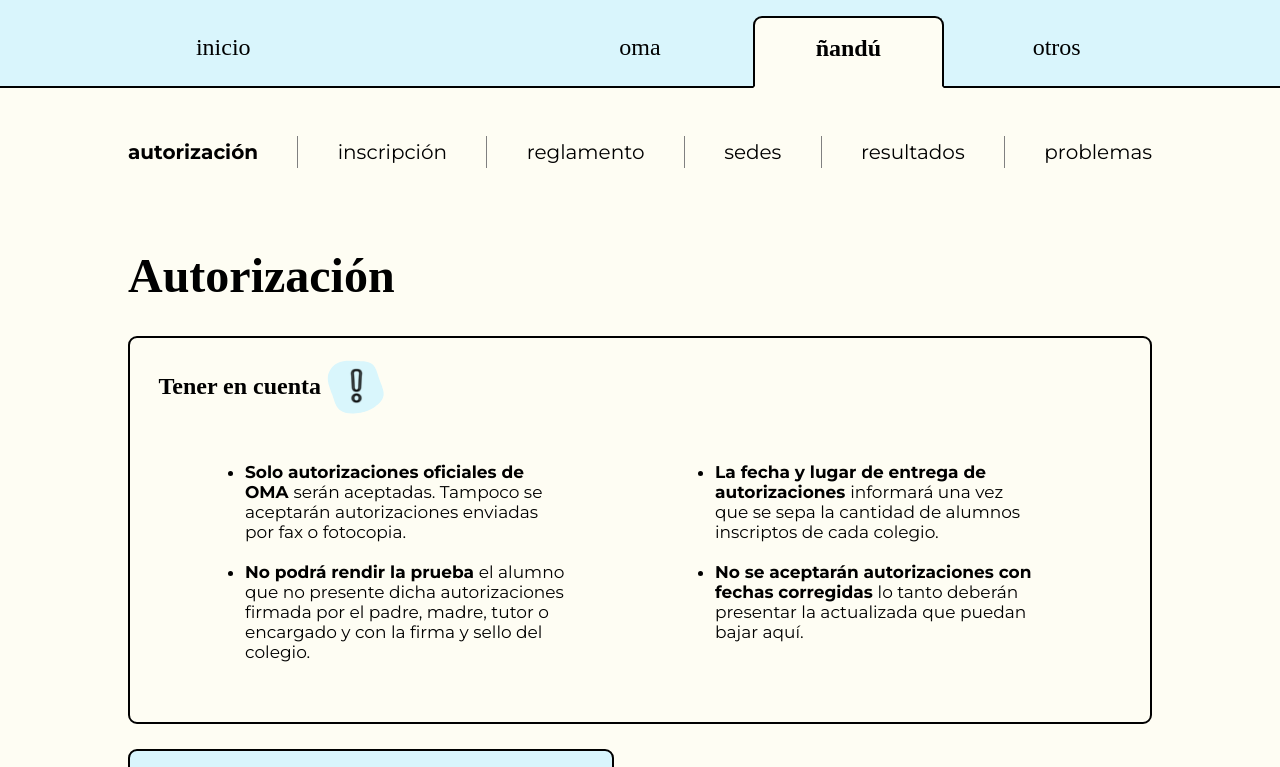
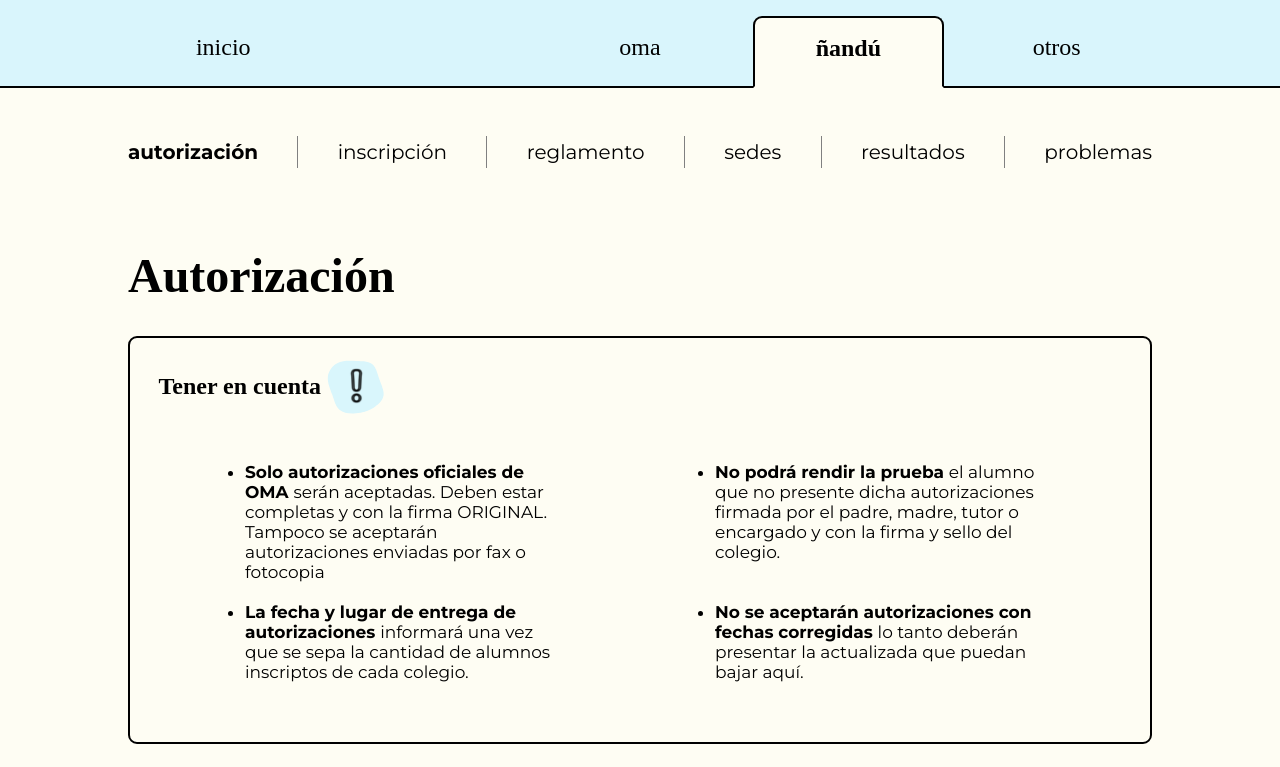
Before and after one commit to JZylber/oma-san-isidro, a Next.js app: page /nandu/autorizacion in a window 1280 px wide. Shown: the top 767 px of the page. Built offline with nearby package versions, Linux system fonts and the light colour scheme; a web font is replaced by a local one.

Commit message:
fix(authorization): modified the warnings slightly

```diff
--- a/components/Auth/Auth.tsx
+++ b/components/Auth/Auth.tsx
@@ -7,15 +7,15 @@ import { Button } from "../buttons/Button";
 const specs = [
   {
     important: "Solo autorizaciones oficiales de OMA",
-    text: "serán aceptadas. Tampoco se aceptarán autorizaciones enviadas por fax o fotocopia.",
+    text: "serán aceptadas. Deben estar completas y con la firma ORIGINAL. Tampoco se aceptarán autorizaciones enviadas por fax o fotocopia",
+  },
+  {
+    important: "No podrá rendir la prueba",
+    text: "el alumno que no presente dicha autorizaciones firmada por el padre, madre, tutor o encargado y con la firma y sello del colegio.",
   },
   {
     important: "La fecha y lugar de entrega de autorizaciones",
     text: "informará una vez que se sepa la cantidad de alumnos inscriptos de cada colegio.",
-  },
-  {
-    important: "No podrá rendir la prueba",
-    text: "el alumno que no presente dicha autorizaciones firmada por el padre, madre, tutor o encargado y con la firma y sello del colegio.",
   },
   {
     important: "No se aceptarán autorizaciones con fechas corregidas",
```
